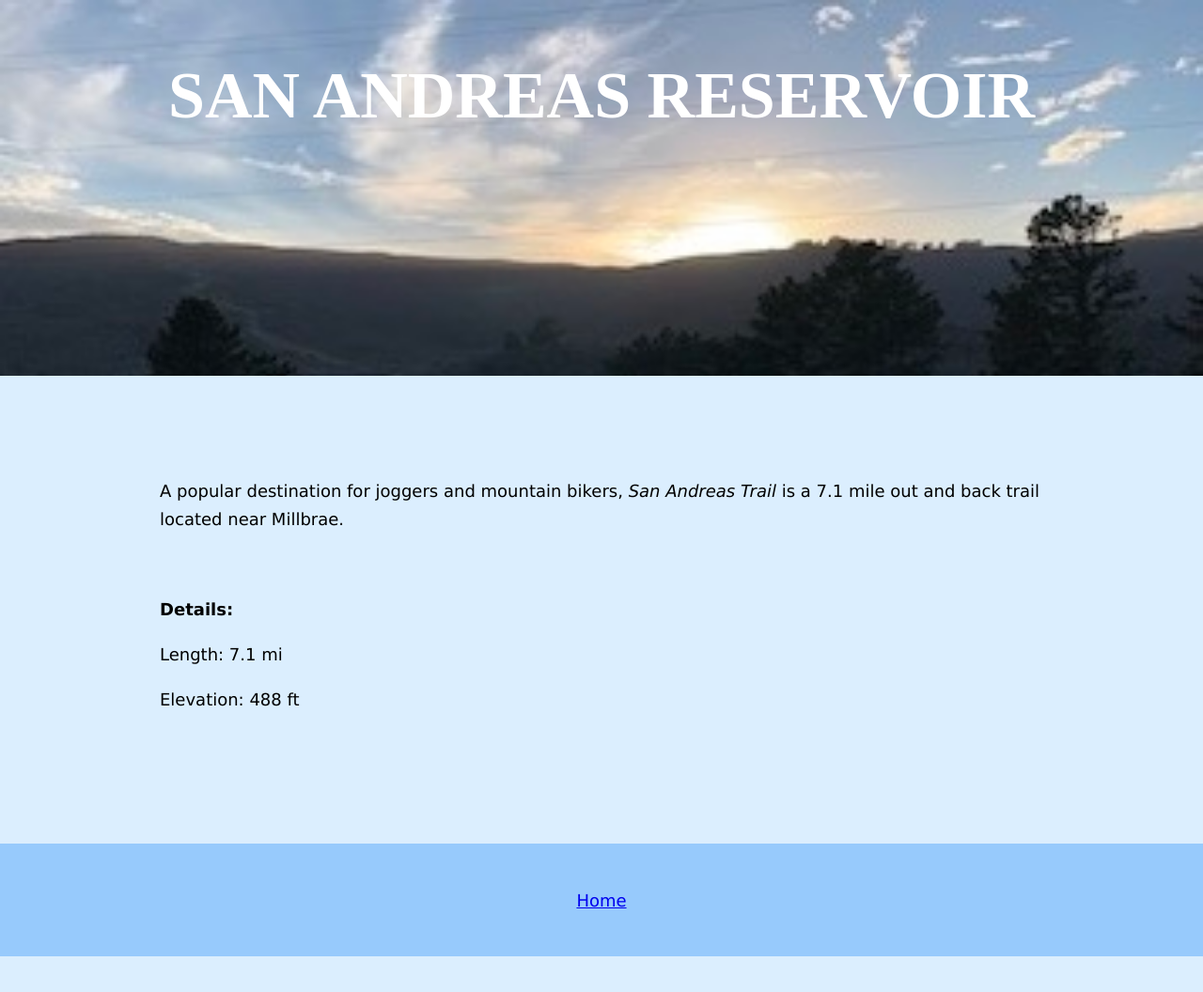
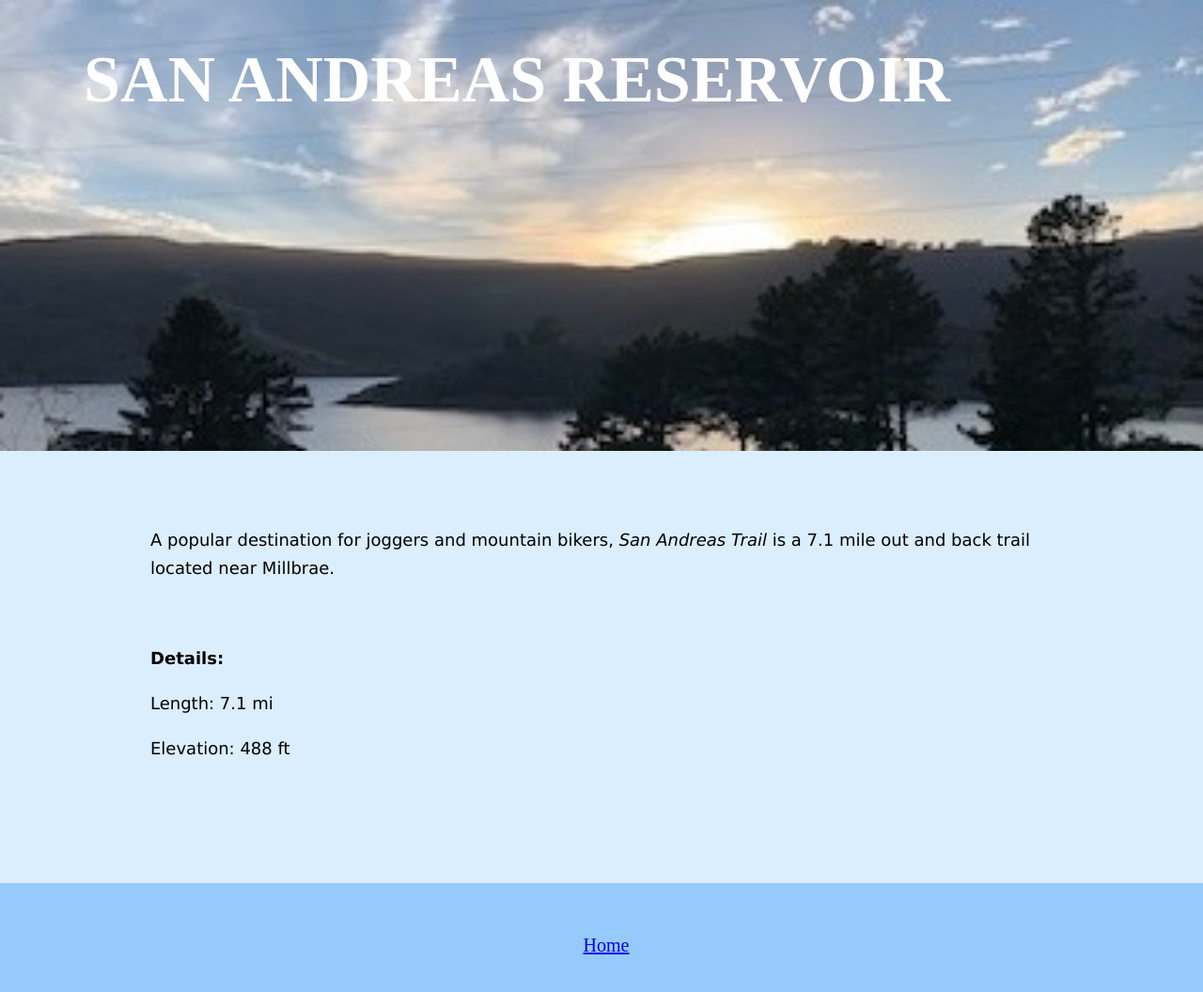
Before and after one commit to cjwindell/cjwindell.github.io, a plain HTML site: page sanAndreas.html in a window 1280 px wide. Shown: the whole page at 94% size. Before the commit the page ends 1019 px from the top, so only its background shows below. Drawn offline with Linux system fonts and the light colour scheme; a web font is replaced by a local one.

Commit message:
Add files via upload

```diff
--- a/sanAndreas.html
+++ b/sanAndreas.html
@@ -9,13 +9,10 @@
 
 	<body>
 		<div class="headerSanAndreas" >
-      		<div class="container">
 			<h1>San Andreas Reservoir</h1>
 		</div>
-		</div>
 
-		<div class="content">
-			<div class="container details">
+		<div class="content details">
 			<p>A popular destination for joggers and mountain bikers, <em>San Andreas Trail </em>is a 7.1 mile out and back trail located near Millbrae.</p>
 			<br>
 			<h3>Details:</h3>
@@ -23,10 +20,9 @@
 			<p>Elevation: 488 ft</p>
 			<br>
 		</div>
-		</div>
 
 		<div class="nav">
-			<div class="container back">
+			<div class="home">
 				<a href ="index.html">Home</a>
 			</div>
 		</div>
--- a/style.css
+++ b/style.css
@@ -1,3 +1,7 @@
+/** {
+  border: 1px solid red;
+}*/
+
 body {
 	background-color: #DBEEFE;
 	margin: 0px;
@@ -6,13 +10,20 @@ body {
 h1 {
 	color: #FFFFFF;
 	text-align: center;
-	font-family: 'Dela Gothic One';
+	font-family: 'Dela Gothic One', serif;
   	font-size: 70px;
 	line-height: 90px;
   	text-transform: uppercase;
+  	max-width: 940px;
+  	margin: 0px 80px;
 }
 
-p, li, a, h3 {
+a {
+	font-family: 'Dela Gothic One';
+  	font-size: 20px;
+}
+
+p, li, h3 {
 	font-family: verdana;
 	font-size: 18px;
 }
@@ -26,53 +37,47 @@ li {
 }
 
 a:hover {
-  color: #ffffff;
-}
-
-.container {
-	margin: 0px auto;
-	max-width: 940px;
-	padding: 10px 10px;
+	color: #ffffff;
 }
 
 .headerSanPedro{
 	background: url('sanPedro.jpg') no-repeat;
 	background-size: cover;
-	height: 500px;
+	height: 400px;
+	padding: 60px 0px;
 }
 
 .headerSanAndreas{
 	background: url('sanAndreas.jpg') no-repeat;
 	background-size: cover;
 	height: 400px;
-}
-
-.header .container {
-	position: relative;
-	top: 100px;
+	font-size: 60px;
+	line-height: 70px;
+	padding: 40px 0px;
 }
 
 .content {
-	margin: 80px;
+	margin: 80px 160px;
 	line-height: 30px;
 }
 
 #clipart {
 	float: left;
-	padding: 0px 80px 0px 0px;
+	padding: 0px 90px 0px 0px;
 }
 
 .nav {
 	background: #97cafc;
 	height: 120px;
 	width: 100%;
+	padding: 5px;
 }
 
 .details {
 	line-height: 30px;
 }
 
-.back {
+.home {
 	text-align: center;
 	padding: 50px;
 }
```
Also changed, not shown: index.html (+0 -8 lines). Lines whose indentation alone changed are shown as unchanged.
